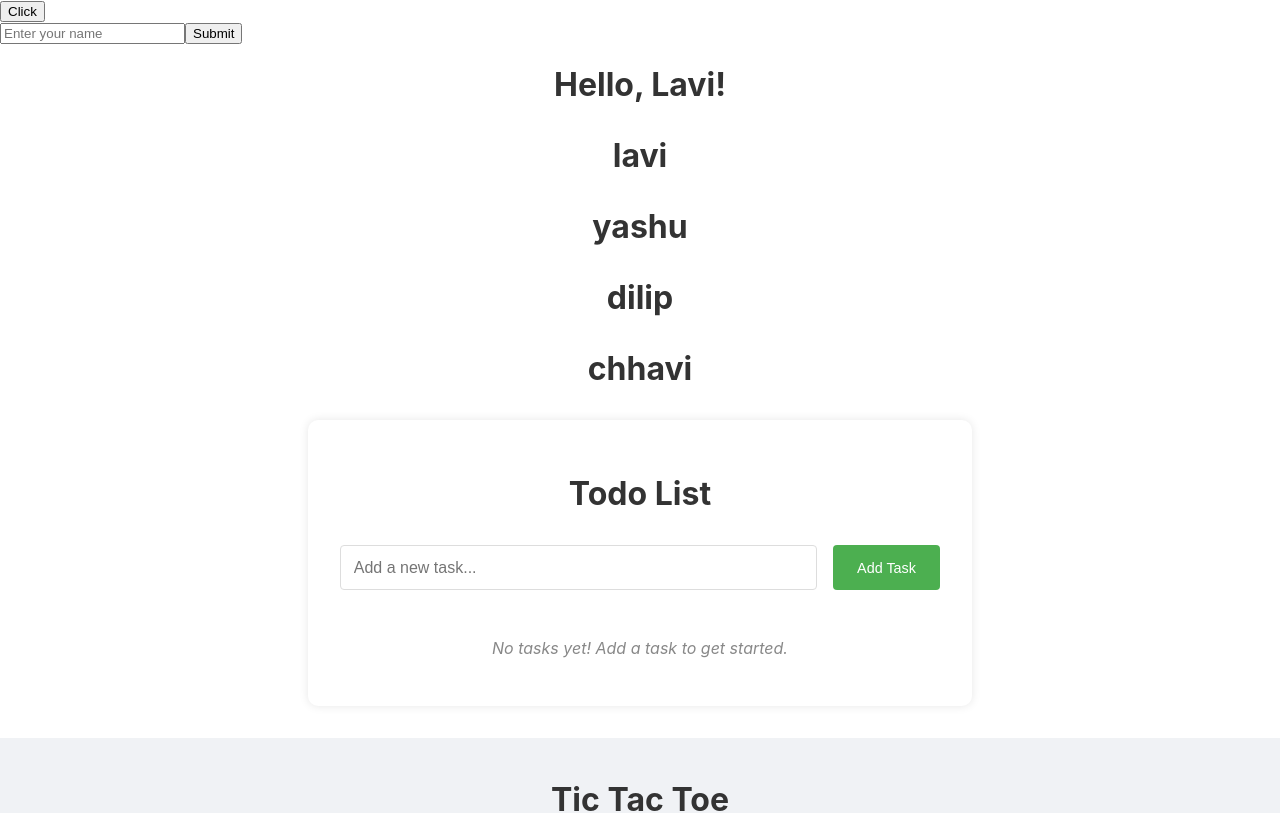
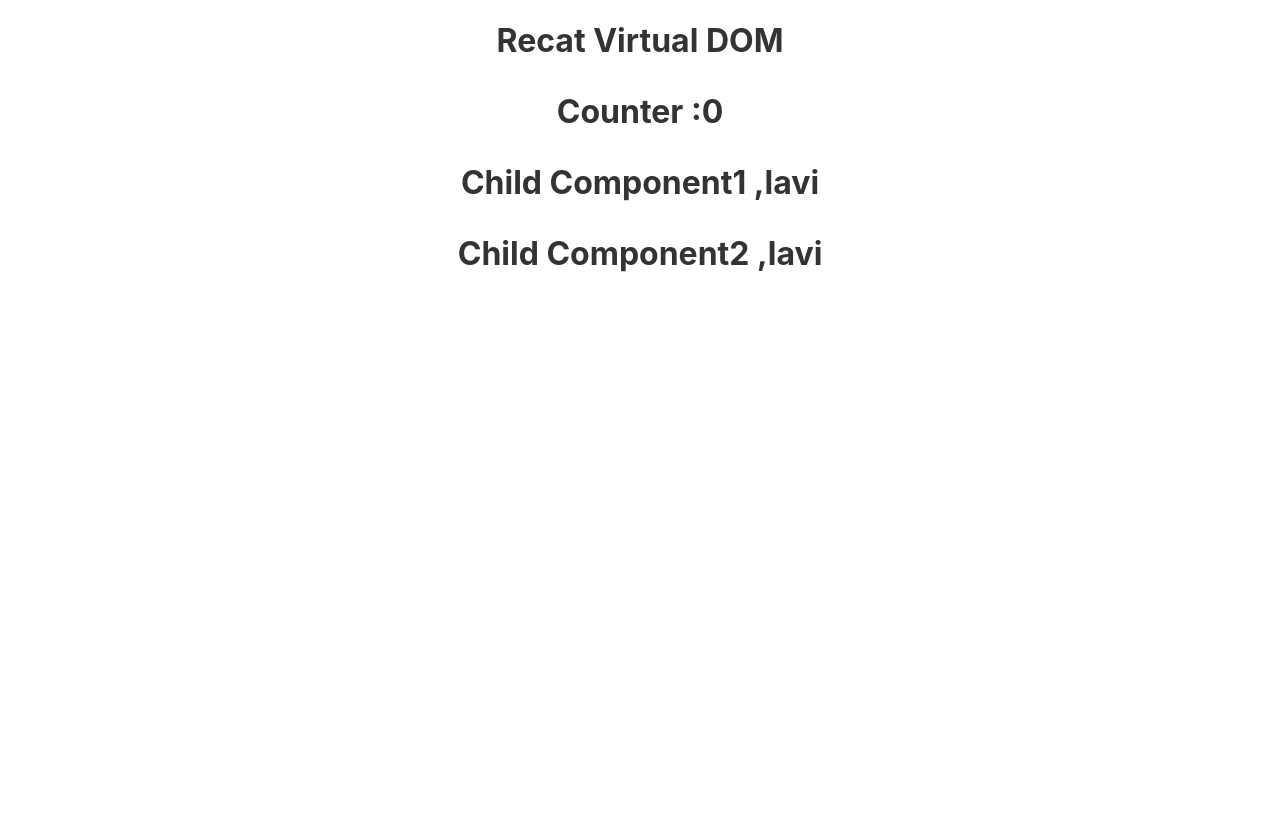
Before and after one commit to LAVIRASTOGI/ReactTutorial, a React (Create React App) app in the folder myapp/: page / in a window 1280 px wide. Shown: the top 813 px of the page. Built offline with nearby package versions, Linux system fonts and the light colour scheme.

Commit message:
satteLifting

```diff
--- a/myapp/src/App.js
+++ b/myapp/src/App.js
@@ -5,6 +5,9 @@ import DynamicContent from "./DynamicContent";
 import PropDrillExample from "./PropDrillExample";
 import TicTacToe from "./TicTacToe/TicTacToe";
 import TodoApplication from "./todoApp/TodoAppliation";
+import EventPropagation from "./EventPropagation";
+import DOMSelector from "./DOMSelector";
+import Statelifting from "./Statelifting";
 
 export default function App() {
   let [age, setAge] = useState(30);
@@ -31,28 +34,38 @@ export default function App() {
     // setArr(arr.push(1, 2, 6));
     // setObj({ ...obj, age: age + 1, name: "lllll" });
   };
+
   return (
     <div>
       {/* Props */}
       {/* <AgeComponent age={age} obj={obj} clickHandler={clickHandler} />
       <h1>{age}</h1> */}
       {/* <h2>{arr}</h2> */}
-      <button onClick={() => clickHandler()}> Click</button>
+      {/* <button onClick={() => clickHandler()}> Click</button> */}
 
       {/* event handlers */}
-      <EventHandler clickHandler2={(name) => clickHandler(name)} />
+      {/* <EventHandler clickHandler2={(name) => clickHandler(name)} /> */}
+
+      {/* event propagation  */}
+      {/* <EventPropagation /> */}
+
+      {/* query selector */}
+      <DOMSelector />
+
+      {/* state lifting */}
+      <Statelifting />
 
       {/* prop drilling */}
-      <PropDrillExample />
+      {/* <PropDrillExample /> */}
 
       {/* display dymanic list content  */}
-      <DynamicContent />
+      {/* <DynamicContent /> */}
 
       {/* to do application  */}
-      <TodoApplication />
+      {/* <TodoApplication /> */}
 
       {/* tic tac toe application */}
-      <TicTacToe />
+      {/* <TicTacToe /> */}
     </div>
   );
 }
--- /dev/null
+++ b/myapp/src/DOMSelector.jsx
@@ -0,0 +1,21 @@
+import React, { useState } from "react";
+
+function DOMSelector() {
+  const [count, setCount] = useState(0);
+  const changeText = () => {
+    let heading = document.getElementById("heading");
+    heading.innerText = "DOMSelector";
+    setCount(count + 1);
+  };
+
+  return (
+    <>
+      <h1 id="heading" onClick={changeText}>
+        Recat Virtual DOM
+      </h1>
+      <h1 onClick={() => setCount(count + 2)}>Counter :{count}</h1>
+    </>
+  );
+}
+
+export default DOMSelector;
--- /dev/null
+++ b/myapp/src/EventPropagation.js
@@ -0,0 +1,20 @@
+import React from "react";
+
+function EventPropagation() {
+  const clickHandler1 = () => {
+    console.log("clicked clickHandler1");
+  };
+  const clickHandler2 = (event) => {
+    event.stopPropagation();
+    console.log("clicked clickHandler2");
+  };
+  return (
+    <>
+      <div onClick={clickHandler1}>
+        <button onClick={clickHandler2}>click</button>
+      </div>
+    </>
+  );
+}
+
+export default EventPropagation;
--- /dev/null
+++ b/myapp/src/Statelifting.jsx
@@ -0,0 +1,28 @@
+import React, { useState } from "react";
+
+function Statelifting() {
+  const [name, setName] = useState("lavi");
+  return (
+    <>
+      <ChildCompoments1 name={name} setName={setName} />
+      <ChildCompoments2 name={name} setName={setName} />
+    </>
+  );
+}
+
+function ChildCompoments1({ name, setName }) {
+  return (
+    <div>
+      <h1 onClick={() => setName("yashu")}>Child Component1 ,{name}</h1>
+    </div>
+  );
+}
+
+function ChildCompoments2({ name, setName }) {
+  return (
+    <div>
+      <h1 onClick={() => setName("yashu")}>Child Component2 ,{name}</h1>
+    </div>
+  );
+}
+export default Statelifting;
```
